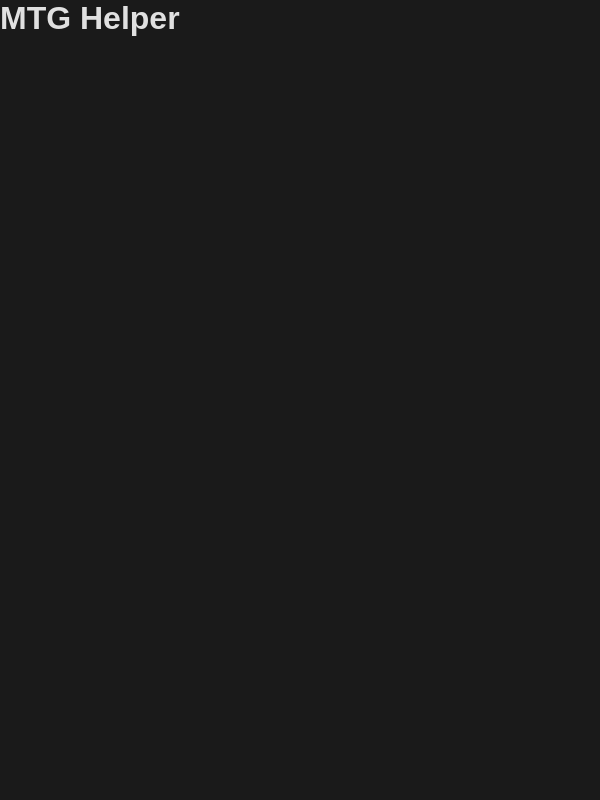
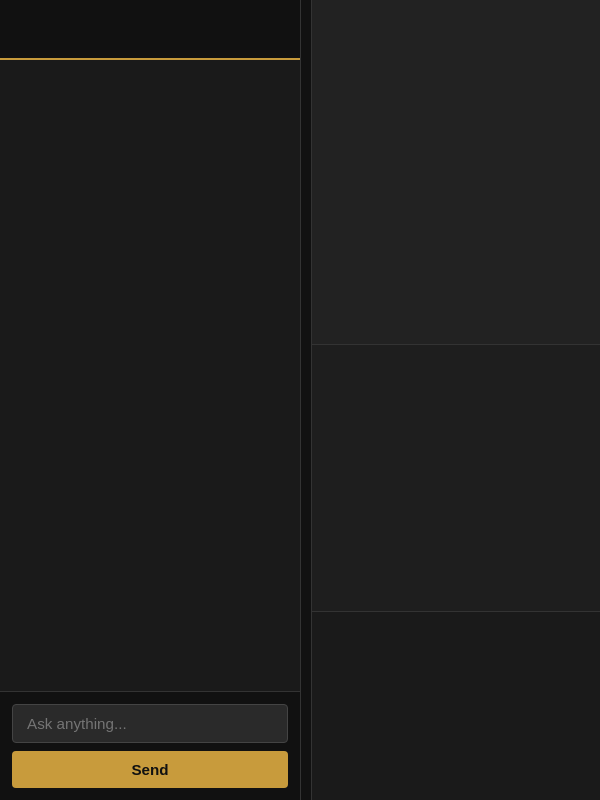
Before and after one commit to squeezy102/MTGHelper, an Electron app: page src/index.html in a window 600 px wide. Drawn offline with Linux system fonts and the light colour scheme.

Commit message:
Layout structure and initial styling

```diff
--- a/main.js
+++ b/main.js
@@ -3,8 +3,8 @@ const path = require('path');
 
 function createMainWindow() {
   const mainWindow = new BrowserWindow({
-    width: 1280,
-    height: 800,
+    width: 600,
+    height: 1000,
     webPreferences: {
       preload: path.join(__dirname, 'preload.js'),
       contextIsolation: true,
--- a/src/index.html
+++ b/src/index.html
@@ -6,6 +6,27 @@
     <link rel="stylesheet" href="styles/main.css">
   </head>
   <body>
-    <h1>MTG Helper</h1>
+    <div class="app-container">
+      <div class="main-content">
+
+        <div class="left-panel">
+          <div class="app-header" id="appHeader"></div>
+          <div class="chat-history" id="chatHistory"></div>
+          <div class="chat-input-bar">
+            <input type="text" id="chatInput" placeholder="Ask anything..." />
+            <button id="sendButton">Send</button>
+          </div>
+        </div>
+
+        <div class="divider"></div>
+
+        <div class="right-panel">
+          <div class="card-image-section" id="cardImageSection"></div>
+          <div class="card-info-section" id="cardInfoSection"></div>
+          <div class="card-meta-section" id="cardMetaSection"></div>
+        </div>
+
+      </div>
+    </div>
   </body>
 </html>
--- a/src/styles/main.css
+++ b/src/styles/main.css
@@ -5,7 +5,126 @@
 }
 
 body {
+  height: 100vh;
+  overflow: hidden;
+  font-family: 'Segoe UI', sans-serif;
+}
+
+.app-container {
+  display: flex;
+  flex-direction: column;
+  height: 100vh;
   background-color: #1a1a1a;
   color: #e0e0e0;
-  font-family: sans-serif;
 }
+
+.main-content {
+  display: flex;
+  flex: 1;
+  overflow: hidden;
+}
+
+.left-panel {
+  display: flex;
+  flex-direction: column;
+  width: 50%;
+}
+
+.app-header {
+  height: 60px;
+  background-color: #111;
+  border-bottom: 2px solid #c89b3c;
+  display: flex;
+  align-items: center;
+  padding: 0 16px;
+  font-size: 1.2rem;
+  font-weight: bold;
+  color: #c89b3c;
+}
+
+.chat-history {
+  flex: 1;
+  background-color: #1a1a1a;
+  padding: 16px;
+  overflow-y: auto;
+}
+
+.chat-input-bar {
+  display: flex;
+  flex-direction: column;
+  gap: 8px;
+  padding: 12px;
+  background-color: #111;
+  border-top: 1px solid #333;
+  flex-shrink: 0;
+}
+
+.chat-input-bar input {
+  width: 100%;
+  padding: 10px 14px;
+  background-color: #2a2a2a;
+  border: 1px solid #444;
+  border-radius: 4px;
+  color: #e0e0e0;
+  font-size: 0.95rem;
+}
+
+.chat-input-bar input:focus {
+  outline: none;
+  border-color: #c89b3c;
+}
+
+.chat-input-bar button {
+  width: 100%;
+  padding: 10px;
+  background-color: #c89b3c;
+  border: none;
+  border-radius: 4px;
+  color: #111;
+  font-weight: bold;
+  cursor: pointer;
+  font-size: 0.95rem;
+}
+
+.chat-input-bar button:hover {
+  background-color: #e0b84a;
+}
+
+.divider {
+  width: 12px;
+  background-color: #111;
+  border-left: 1px solid #333;
+  border-right: 1px solid #333;
+}
+
+.right-panel {
+  display: flex;
+  flex-direction: column;
+  flex: 1;
+  background-color: #1a1a1a;
+}
+
+.card-image-section {
+  flex: 4;
+  background-color: #222;
+  border-bottom: 1px solid #333;
+  display: flex;
+  align-items: center;
+  justify-content: center;
+  padding: 16px;
+}
+
+.card-info-section {
+  flex: 3;
+  background-color: #1e1e1e;
+  border-bottom: 1px solid #333;
+  padding: 16px;
+  overflow-y: auto;
+}
+
+.card-meta-section {
+  flex: 2;
+  background-color: #1a1a1a;
+  padding: 16px;
+  overflow-y: auto;
+}
```
